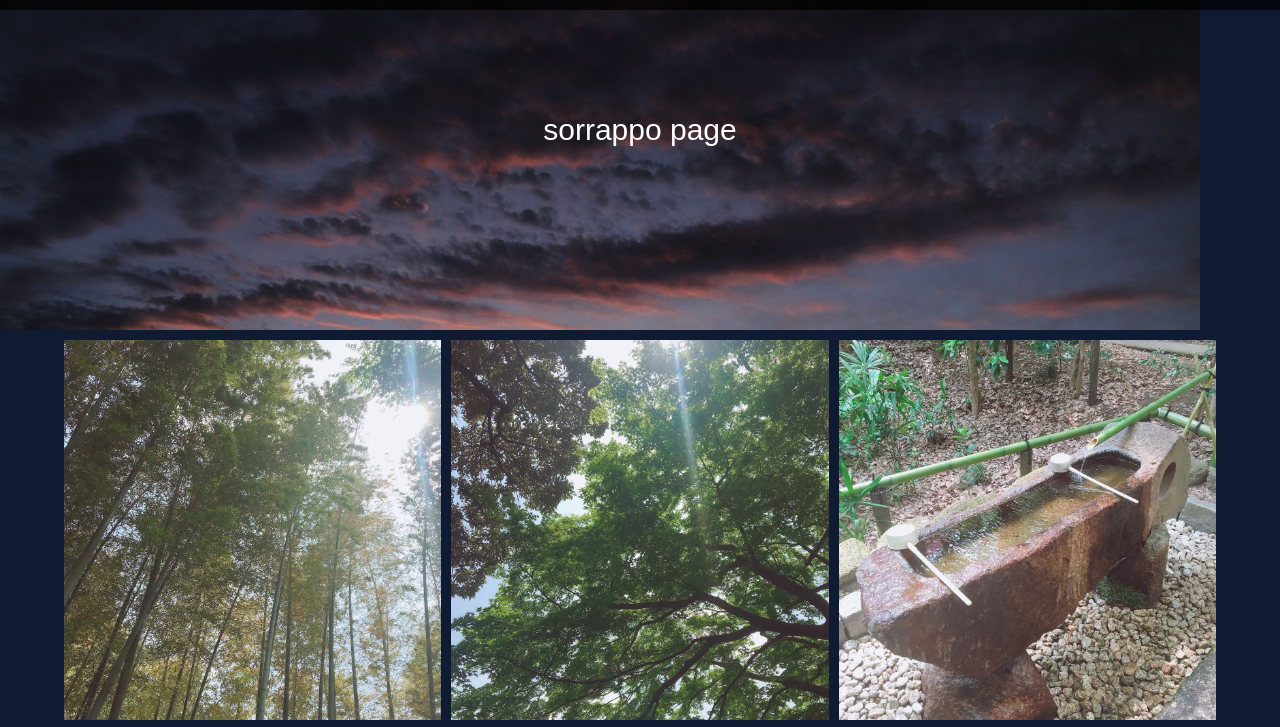
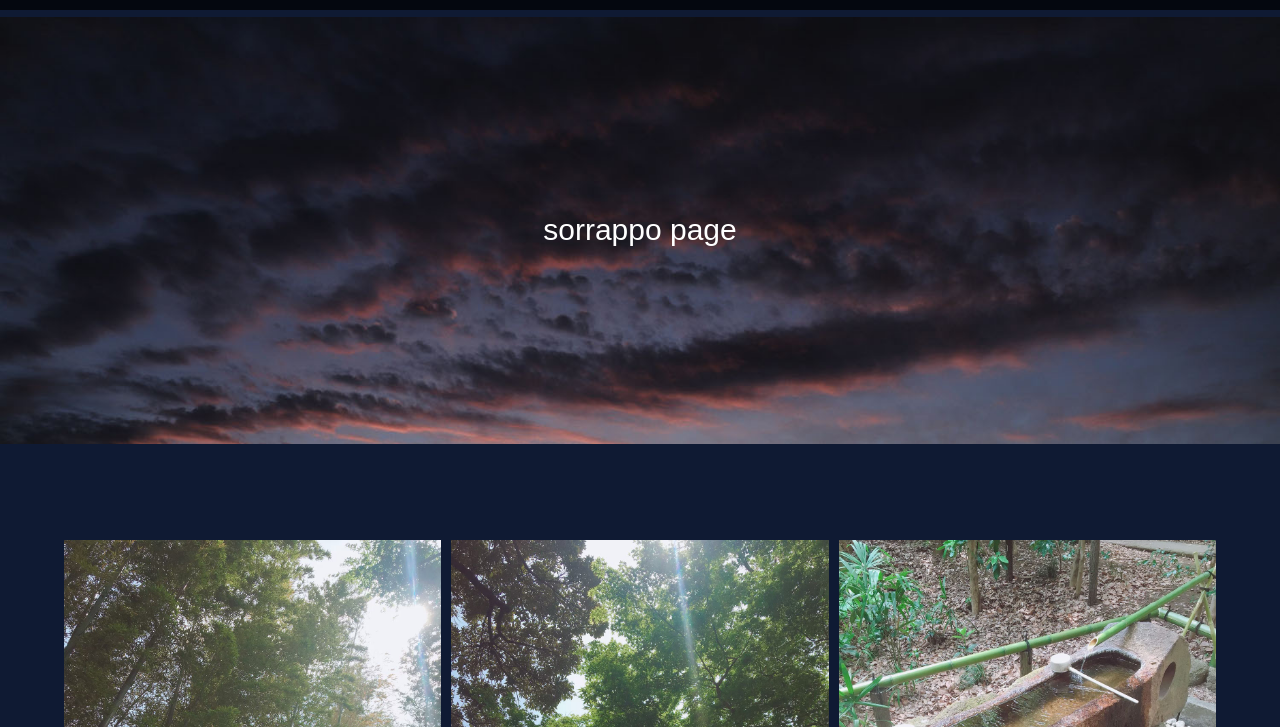
Before and after one commit to katoayano/learning, a plain HTML site: page index.html in a window 1280 px wide. Shown: the part 70-797 px from the top of the page. Drawn offline with Linux system fonts and the light colour scheme.

Commit message:
ヘッダーの位置修正

```diff
--- a/style.css
+++ b/style.css
@@ -53,6 +53,7 @@ body {
 .l-headerLine__logoPic {
   width: 50px;
   height: auto;
+  cursor: pointer;
 }
 
 .l-header__titlePhoto {
@@ -66,10 +67,11 @@ body {
   justify-content: center;
   align-items: center;
   width: 100%;
-  height: 400px;
+  height: 600px;
   background-image: url(sora_photo2.jpg);
   background-size: contain;
   background-repeat: no-repeat;
+  background-position: center;
 	color : #fff;
 	text-align : center;
 	font-size : 30px;
```
